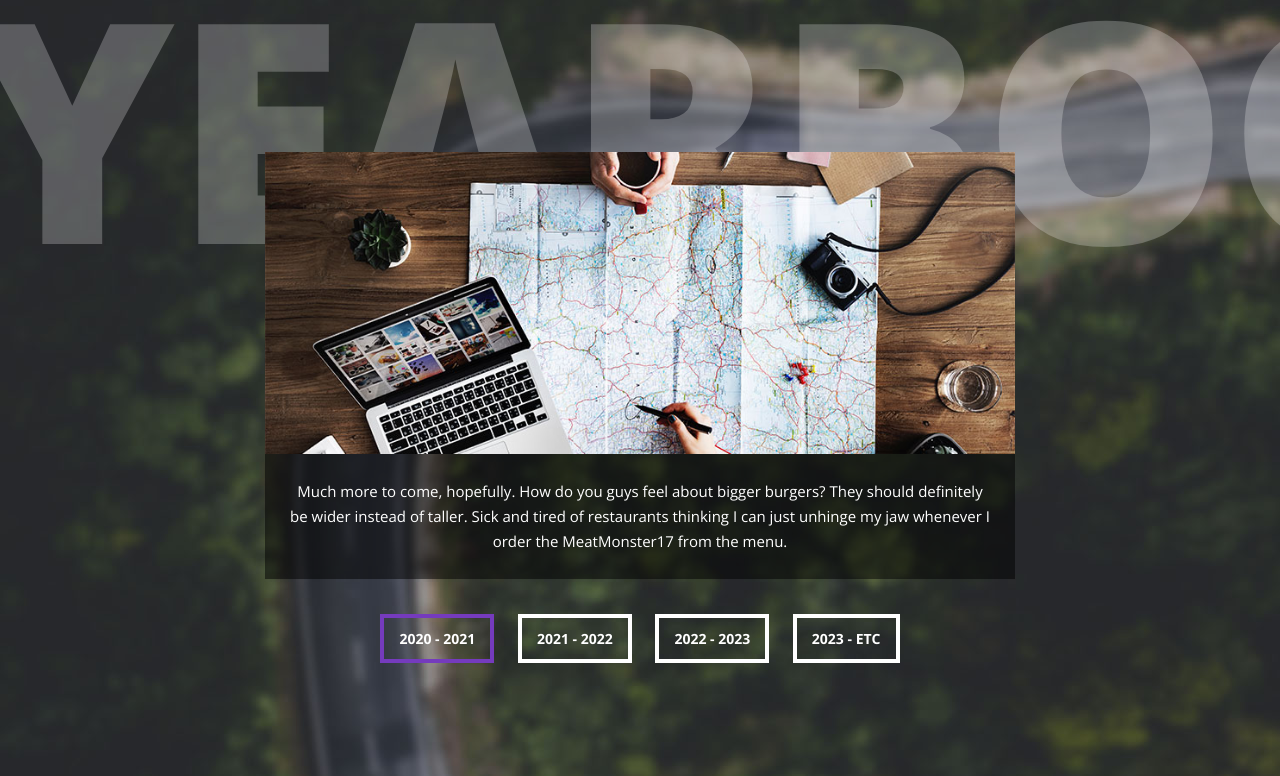
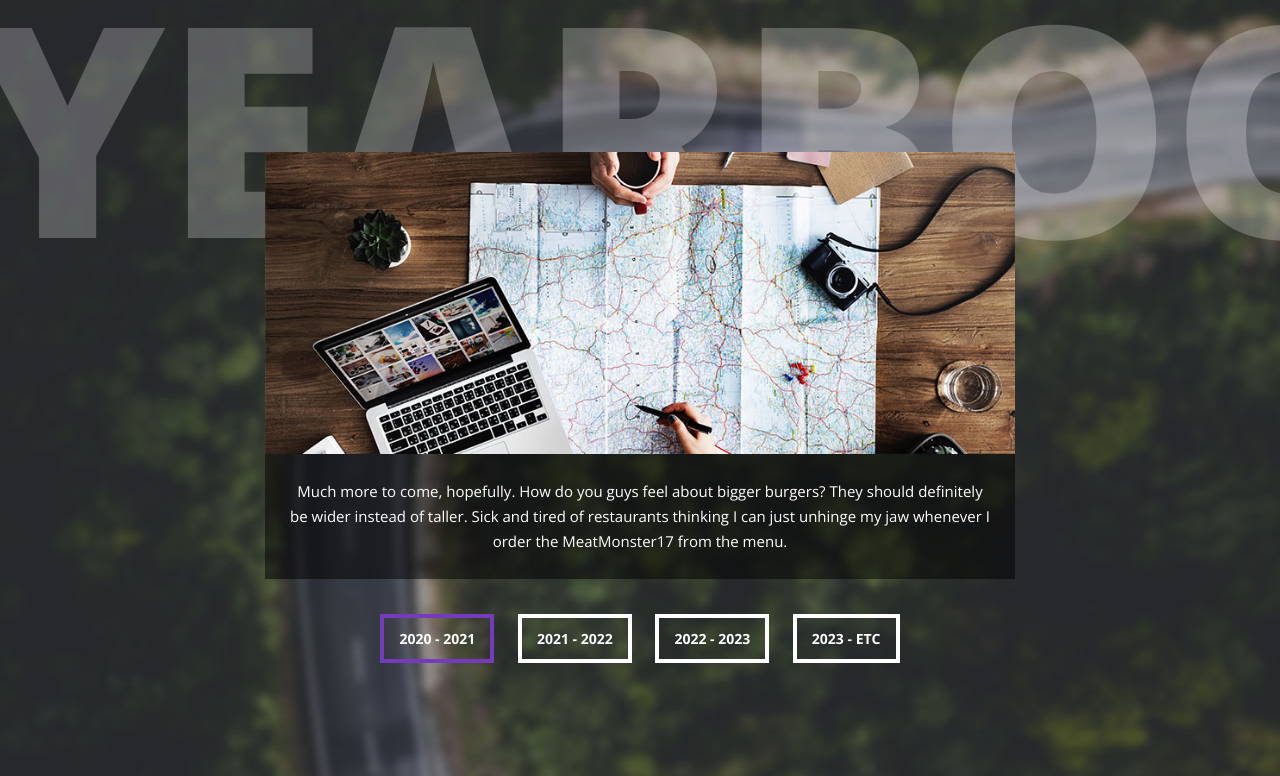
Before and after one commit to agustinurioste/pilam3, a plain HTML site: page index.html in a window 1280 px wide. Shown: the part 2591-3367 px from the top of the page. Drawn offline with nearby package versions, Linux system fonts and the light colour scheme; a script that the page names is missing.

Commit message:
Update main.css

```diff
--- a/css/main.css
+++ b/css/main.css
@@ -153,7 +153,7 @@ a:hover { color: #FF0; }
   position: relative;
   top:10px;
   left: -30px;
-  font-size: 22em;
+  font-size: 21em;
   font-weight: 900;
   color: #ffffff3d;
 }
```
